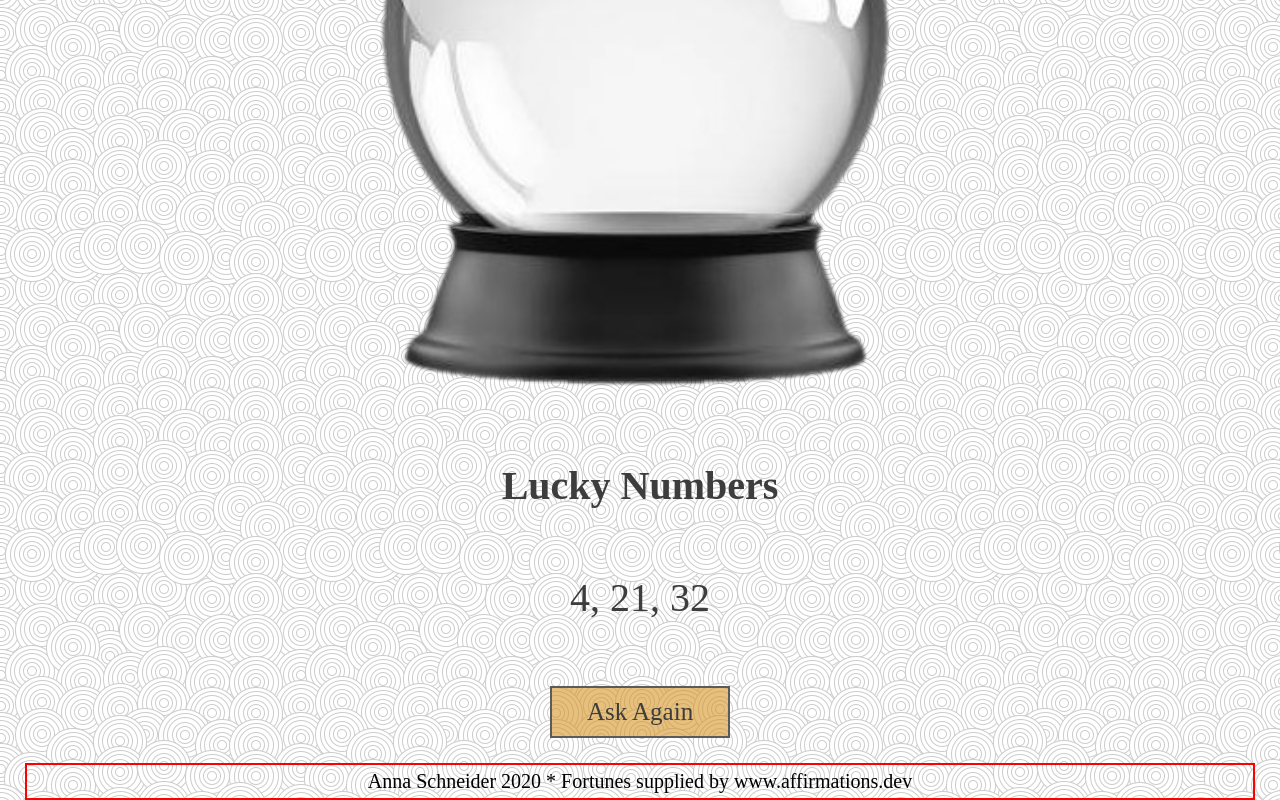
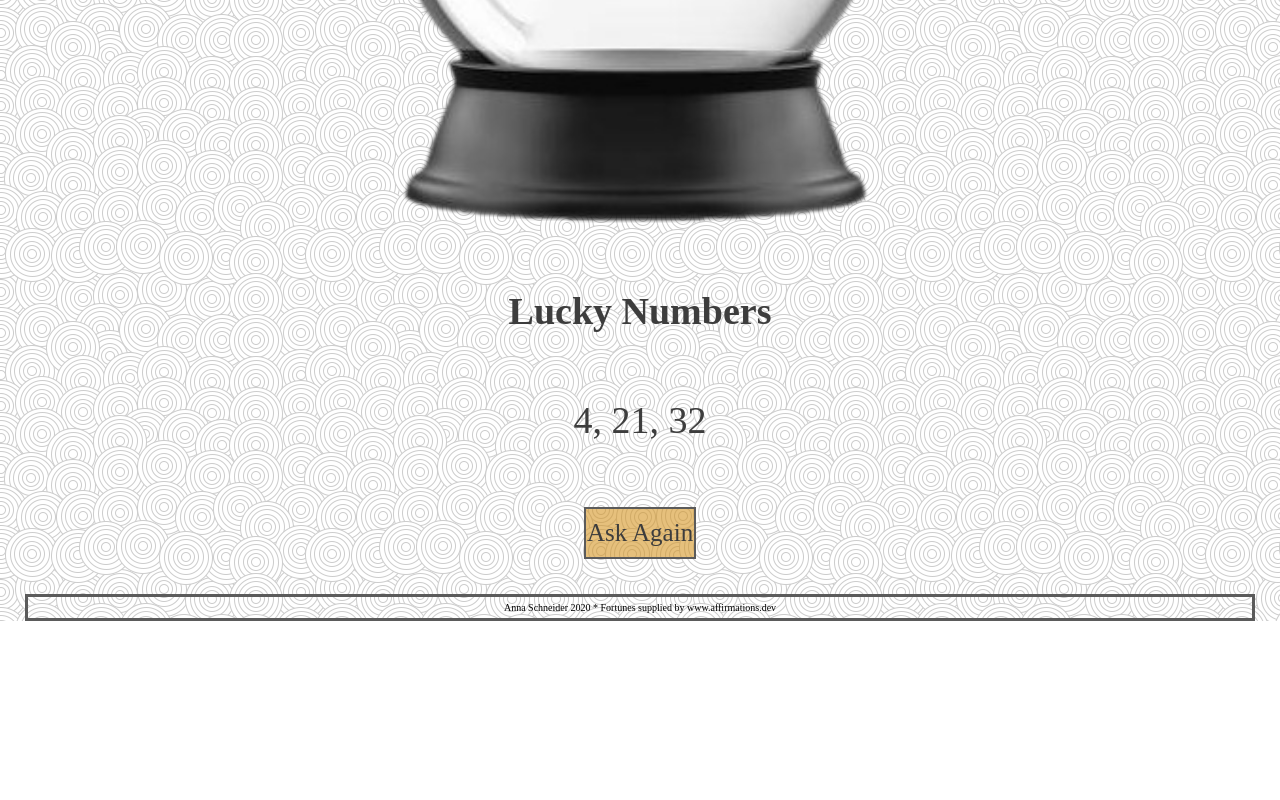
Before and after one commit to anna-schneider/Furtunately, a React (Create React App) app: page /results/1 in a window 1280 px wide. Shown: the part 613-1413 px from the top of the page. After the commit the page ends 1234 px from the top, so only its background shows below. Built offline with nearby package versions, Linux system fonts and the light colour scheme; no server answers; a web font is replaced by a local one.

Commit message:
Created animation; fixed ask again button responsive gaps

```diff
--- a/src/App.css
+++ b/src/App.css
@@ -13,10 +13,35 @@ body {
 	background-image: url(./Images/swirl_pattern.png);
 }
 
+.fire {
+	animation: animation 1s ease-in-out infinite alternate;
+	-moz-animation: animation 1s ease-in-out infinite alternate;
+	-webkit-animation: animation 1s ease-in-out infinite alternate;
+	-o-animation: animation 1s ease-in-out infinite alternate;
+}
+
+.burn {
+	animation: animation 0.65s ease-in-out infinite alternate;
+	-moz-animation: animation 0.65s ease-in-out infinite alternate;
+	-webkit-animation: animation 0.65s ease-in-out infinite alternate;
+	-o-animation: animation 0.65s ease-in-out infinite alternate;
+}
+
+@keyframes animation {
+	0% {
+		text-shadow: 0 0 20px #fefcc9, 10px -10px 30px #feec85,
+			-20px -20px 40px #ffae34, 20px -40px 50px #ec760c,
+			-20px -60px 60px #cd4606, 0 -80px 70px #973716, 10px -90px 80px #451b0e;
+	}
+	100% {
+		text-shadow: 0 0 20px #fefcc9, 10px -10px 30px #fefcc9,
+			-20px -20px 40px #feec85, 22px -42px 60px #ffae34,
+			-22px -58px 50px #ec760c, 0 -82px 80px #cd4606, 10px -90px 80px #973716;
+	}
+}
+
 .lucky-numbers {
 	text-align: center;
-	margin-bottom: 15px;
-	margin-top: 15px;
 }
 
 header {
@@ -79,6 +104,7 @@ form {
 .home-buttons {
 	text-decoration: none;
 	color: inherit;
+	padding: 2px 1px 0px 1px;
 }
 
 .home .home-buttons {
@@ -93,7 +119,7 @@ form {
 	text-align: center;
 	color: rgb(61 61 61);
 	border: 2px solid rgb(91 91 91);
-	margin: 50px 130px 10px 130px;
+	margin: 20px 130px 10px 130px;
 	padding: 7px 0px;
 	background-color: rgba(213, 150, 38, 0.6);
 }
@@ -112,8 +138,9 @@ form {
 .crystal-ball {
 	background-image: url(./Images/crystal-ball.png);
 	background-size: contain;
-	width: 325px;
-	height: 325px;
+	background-position: 0 10px;
+	width: 299px;
+	height: 299px;
 	margin: 0 auto;
 	display: flex;
 	justify-content: center;
@@ -154,7 +181,7 @@ form {
 }
 
 .save-button {
-	/* font-family: "Rye"; */
+	/* color: red; */
 }
 
 .results {
@@ -162,18 +189,110 @@ form {
 }
 
 .footer {
-	border: 2px solid red;
+	display: flex;
+	flex-shrink: 0;
+	border: 3px solid rgb(91 91 91);
 	font-size: 10px;
 	text-align: center;
-	margin: 15px 25px 0px 25px;
+	margin: 35px 25px 0px 25px;
 	padding: 5px 20px;
 }
 
-@media only screen and (min-width: 1050px) {
-	body {
-		background-color: gray;
+@media only screen and (min-width: 600px) and (max-width: 1050px) {
+	header {
+		font-size: 45px;
+		margin-bottom: 15px;
+		margin-top: 35px;
 	}
 
+	h1 {
+		font-size: 18px;
+		margin-bottom: 15px;
+	}
+
+	h2,
+	h3,
+	.show-fortune,
+	.lucky-numbers,
+	.home-buttons,
+	.greeting {
+		font-size: 35px;
+		margin-bottom: 15px;
+	}
+
+	.radio-button {
+		margin: 10px 0px;
+
+		font-size: 18px;
+	}
+
+	.lucky-numbers {
+		margin-bottom: 20px;
+	}
+
+	.thanks {
+		margin-bottom: 45px;
+	}
+
+	.home-buttons {
+	}
+
+	.family,
+	.work,
+	.love,
+	.friendship,
+	.prosperity {
+		margin-bottom: 10px;
+		background-image: url(./Images/Card.jpg);
+		width: 200px;
+		height: 275px;
+	}
+
+	.home .home-buttons {
+		position: relative;
+		font-size: 22px;
+		top: 142px;
+		color: rgb(51 51 51);
+		border: 3px solid rgb(91 91 91);
+		background: rgba(255, 255, 255, 0.7);
+	}
+
+	.work .home-buttons,
+	.love .home-buttons,
+	.family .home-buttons {
+		left: 0px;
+		padding: 2px 11px 0px 11px;
+	}
+
+	.restart-container {
+		margin: 20px 320px;
+	}
+
+	.show-fortune {
+		margin: 0px 175px 15px 175px;
+	}
+
+	.crystal-ball {
+		width: 825px;
+		height: 825px;
+		max-width: 80vw;
+		max-height: 80vw;
+	}
+
+	.crystal-ball-container {
+		height: 770px;
+
+		margin-top: -110px;
+	}
+
+	.footer {
+		font-size: 12px;
+		justify-content: center;
+		margin-top: 120px;
+	}
+}
+
+@media only screen and (min-width: 1050px) {
 	header {
 		font-size: 55px;
 		margin-bottom: 25px;
@@ -189,7 +308,7 @@ form {
 	h3,
 	.show-fortune,
 	.lucky-numbers {
-		font-size: 40px;
+		font-size: 38px;
 		margin-bottom: 65px;
 		color: rgb(61 61 61);
 	}
@@ -247,18 +366,18 @@ form {
 	}
 
 	.restart-container {
-		margin: 50px 550px 25px 550px;
+		margin: 50px auto 25px auto;
 		padding: 10px 0px;
 		font-size: 25px;
-	}
-
-	.footer {
-		font-family: "Rye";
-		border: 2px solid red;
+		width: fit-content;
 	}
 
 	.show-fortune {
 		margin: 0px 175px 15px 175px;
+	}
+
+	.crystal-ball-container {
+		margin-top: -170px;
 	}
 
 	.crystal-ball {
@@ -267,85 +386,6 @@ form {
 	}
 
 	.footer {
-		font-size: 20px;
+		justify-content: center;
 	}
 }
-
-@media only screen and (min-width: 600px) and (max-width: 1050px) {
-	body {
-		background-color: green;
-	}
-
-	header {
-		font-size: 45px;
-		margin-bottom: 15px;
-		margin-top: 35px;
-	}
-
-	h1 {
-		font-size: 18px;
-		margin-bottom: 15px;
-	}
-
-	h2,
-	h3,
-	.show-fortune,
-	.lucky-numbers,
-	.home-buttons,
-	.greeting {
-		font-size: 35px;
-		margin-bottom: 15px;
-	}
-
-	.radio-button {
-		margin: 10px 0px;
-
-		font-size: 18px;
-	}
-
-	.lucky-numbers {
-		margin-bottom: 20px;
-	}
-
-	.thanks {
-		margin-bottom: 45px;
-	}
-
-	.family,
-	.work,
-	.love,
-	.friendship,
-	.prosperity {
-		margin-bottom: 10px;
-		background-image: url(./Images/Card.jpg);
-		width: 200px;
-		height: 275px;
-	}
-
-	.home .home-buttons {
-		position: relative;
-		font-size: 22px;
-		top: 142px;
-		color: rgb(51 51 51);
-		border: 3px solid rgb(91 91 91);
-		background: rgba(255, 255, 255, 0.7);
-	}
-
-	.work .home-buttons,
-	.love .home-buttons,
-	.family .home-buttons {
-		left: 0px;
-	}
-
-	.restart-container {
-		margin: 20px 320px;
-	}
-
-	.show-fortune {
-		margin: 0px 175px 15px 175px;
-	}
-	.crystal-ball {
-		width: 825px;
-		height: 825px;
-	}
-}
--- a/src/Results.js
+++ b/src/Results.js
@@ -45,7 +45,13 @@ const Results = (props) => {
 			<h2>{params.area}</h2>
 			<div className="crystal-ball-container">
 				<div className="crystal-ball">
-					<h1 className="show-fortune">{affirmation}</h1>
+					<h1 className="show-fortune">
+						{affirmation.split("").map((letter, index) => (
+							<span className={index % 2 === 0 ? "burn" : "fire"}>
+								{letter}
+							</span>
+						))}
+					</h1>
 				</div>
 			</div>
 			<h3>Lucky Numbers</h3>
```
